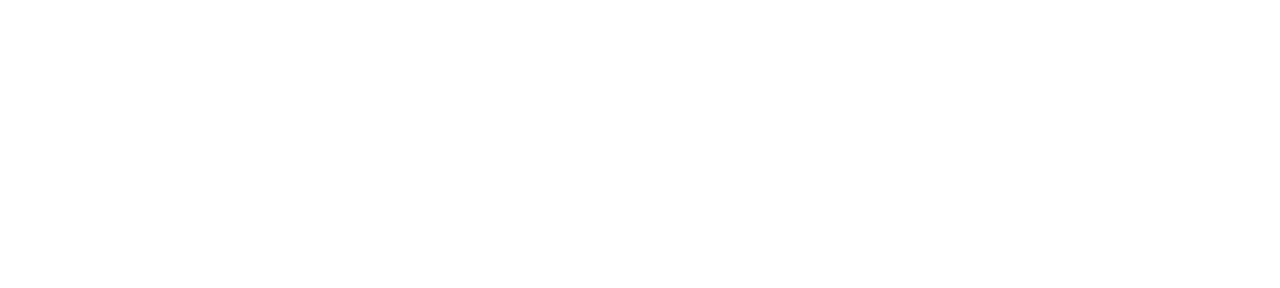
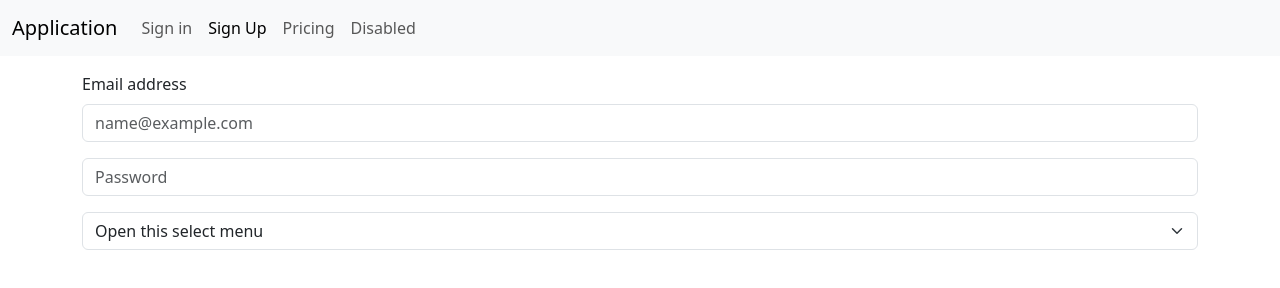
Before and after one commit to maxzhovtyj/web-design, a plain HTML site: page lab1/pages/signUp.html in a window 1280 px wide. Drawn offline with nearby package versions, Linux system fonts and the light colour scheme.

Commit message:
pages added

```diff
--- a/lab1/pages/signUp.html
+++ b/lab1/pages/signUp.html
@@ -1,10 +1,55 @@
-<!DOCTYPE html>
+<!doctype html>
 <html lang="en">
 <head>
     <meta charset="UTF-8">
-    <title>Title</title>
+    <meta name="viewport"
+          content="width=device-width, user-scalable=no, initial-scale=1.0, maximum-scale=1.0, minimum-scale=1.0">
+    <meta http-equiv="X-UA-Compatible" content="ie=edge">
+    <link href="https://cdn.jsdelivr.net/npm/bootstrap@5.3.0-alpha1/dist/css/bootstrap.min.css" rel="stylesheet"
+          integrity="sha384-GLhlTQ8iRABdZLl6O3oVMWSktQOp6b7In1Zl3/Jr59b6EGGoI1aFkw7cmDA6j6gD" crossorigin="anonymous">
+    <title>Lab1</title>
 </head>
 <body>
+<nav class="navbar navbar-expand-lg bg-body-tertiary mb-10">
+    <div class="container-fluid">
+        <a class="navbar-brand" href="../index.html">Application</a>
+        <div class="collapse navbar-collapse" id="navbarNav">
+            <ul class="navbar-nav">
+                <li class="nav-item">
+                    <a class="nav-link" aria-current="page" href="signIn.html">Sign in</a>
+                </li>
+                <li class="nav-item">
+                    <a class="nav-link active" href="signUp.html">Sign Up</a>
+                </li>
+                <li class="nav-item">
+                    <a class="nav-link" href="#">Pricing</a>
+                </li>
+                <li class="nav-item">
+                    <a class="nav-link">Disabled</a>
+                </li>
+            </ul>
+        </div>
+    </div>
+</nav>
 
+<div class="container mt-3">
+    <div class="mb-3">
+        <label for="exampleFormControlInput1" class="form-label">Email address</label>
+        <input type="email" class="form-control" id="exampleFormControlInput1" placeholder="name@example.com">
+    </div>
+    <div class="mb-3">
+        <label for="inputPassword2" class="visually-hidden">Password</label>
+        <input type="password" class="form-control" id="inputPassword2" placeholder="Password">
+    </div>
+    <select class="form-select" aria-label="Default select example">
+        <option selected>Open this select menu</option>
+        <option value="1">Man</option>
+        <option value="2">Woman</option>
+    </select>
+</div>
+
+<script src="https://cdn.jsdelivr.net/npm/bootstrap@5.3.0-alpha1/dist/js/bootstrap.bundle.min.js"
+        integrity="sha384-w76AqPfDkMBDXo30jS1Sgez6pr3x5MlQ1ZAGC+nuZB+EYdgRZgiwxhTBTkF7CXvN"
+        crossorigin="anonymous"></script>
 </body>
 </html>
```
Also changed, not shown: lab1/index.html (+30 -4 lines), lab1/pages/signIn.html (+42 -2 lines), lab1/pages/userProfile.html (line endings or trailing spaces).
